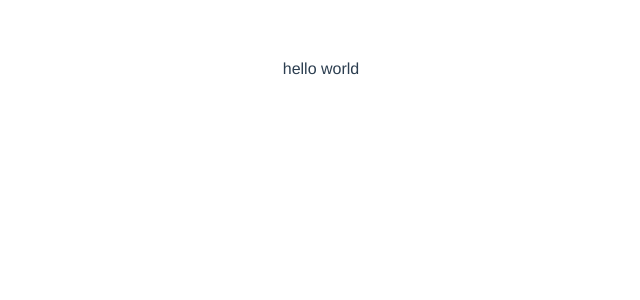
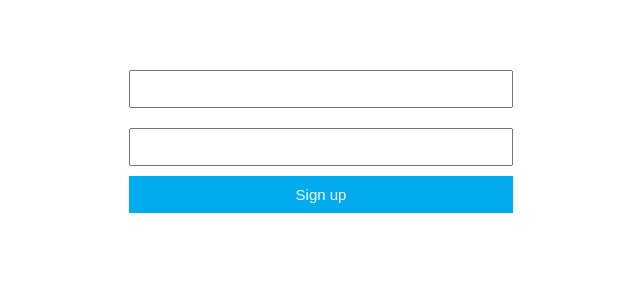
Before and after one commit to shubhamzanwar/vue-composition-demo, a Vue app: page / in a window 1280 px wide. Shown: the top 300 px of the page, without its empty margins (319-959 px from the left). Built offline with nearby package versions, Linux system fonts and the light colour scheme.

Commit message:
app: complete logic func with options api

```diff
--- a/src/App.vue
+++ b/src/App.vue
@@ -1,13 +1,40 @@
 <template>
   <div id="app">
-    hello world
+    <div class="form">
+      <input class="input" :value="username" @input="updateUsername" />
+      <input class="input" :value="password" @input="updatePassword" />
+      <button class="submit" @click="submit">Sign up</button>
+    </div>
   </div>
 </template>
 
 <script>
+import axios from 'axios';
 
 export default {
   name: 'app',
+  data() {
+    return {
+      username: '',
+      password: '',
+    };
+  },
+  methods: {
+    updateUsername(event) {
+      this.username = event.target.value;
+    },
+    updatePassword(event) {
+      this.password = event.target.value;
+    },
+    async submit() {
+      // probably add some other business logic here :)
+      await axios.post('https://jsonplaceholder.typicode.com/users', {
+        username: this.username,
+        password: this.password,
+      });
+      alert('User created');
+    },
+  },
 };
 </script>
 
@@ -20,4 +47,26 @@ export default {
   color: #2c3e50;
   margin-top: 60px;
 }
+
+.input {
+  padding: 10px;
+  font-size: 12px;
+  outline: none;
+  margin: 10px 0;
+}
+
+.form {
+  display: flex;
+  flex-direction: column;
+  width: 30vw;
+  margin: auto;
+}
+
+.submit {
+  padding: 10px;
+  border: none;
+  background: #00aced;
+  color: #fff;
+  font-size: 15px;
+}
 </style>
--- a/src/main.js
+++ b/src/main.js
@@ -1,5 +1,8 @@
 import Vue from 'vue';
+import VueCompositionApi from '@vue/composition-api';
 import App from './App.vue';
+
+Vue.use(VueCompositionApi);
 
 Vue.config.productionTip = false;
 
```
